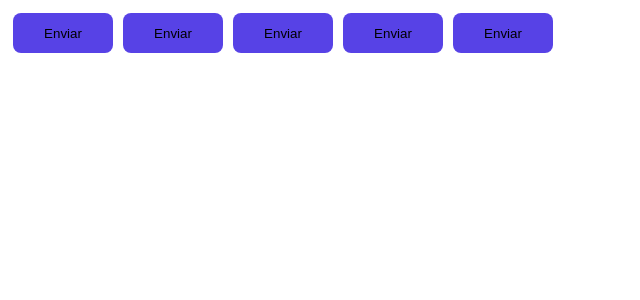
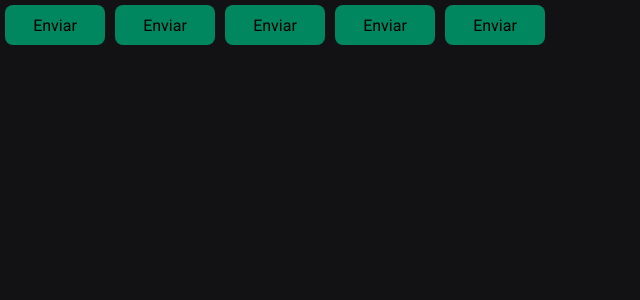
Before and after one commit to brunojuwer/ignite-timer, a React (Vite) app: page / in a window 1280 px wide. Shown: the top 300 px of the page, without its empty margins (0-640 px from the left). Built offline with nearby package versions, Linux system fonts and the light colour scheme.

Commit message:
Config do eslint e ajustado lint dos arquivos

```diff
--- a/index.html
+++ b/index.html
@@ -1,8 +1,11 @@
 <!DOCTYPE html>
 <html lang="en">
   <head>
+    <link rel="preconnect" href="https://fonts.googleapis.com" />
+    <link rel="preconnect" href="https://fonts.gstatic.com" crossorigin />
     <meta charset="UTF-8" />
     <meta name="viewport" content="width=device-width, initial-scale=1.0" />
+    <link href="https://fonts.googleapis.com/css2?family=Roboto+Mono:wght@700&family=Roboto:wght@400;700&display=swap" rel="stylesheet" />
     <title>Vite App</title>
   </head>
   <body>
--- a/package.json
+++ b/package.json
@@ -6,7 +6,9 @@
   "scripts": {
     "dev": "vite",
     "build": "tsc && vite build",
-    "preview": "vite preview"
+    "preview": "vite preview",
+    "lint": "eslint src --ext .ts,.tsx",
+    "lint-fix": "eslint src --ext .ts,.tsx --fix"
   },
   "dependencies": {
     "react": "^18.2.0",
@@ -14,6 +16,7 @@
     "styled-components": "^5.3.6"
   },
   "devDependencies": {
+    "@rocketseat/eslint-config": "^1.1.3",
     "@types/react": "^18.0.24",
     "@types/react-dom": "^18.0.8",
     "@types/styled-components": "^5.1.26",
--- a/src/@types/styled.d.ts
+++ b/src/@types/styled.d.ts
@@ -1,7 +1,7 @@
 import 'styled-components'
 import { defaultTheme } from '../styles/themes/default'
 
-type ThemeType = typeof defaultTheme;
+type ThemeType = typeof defaultTheme
 
 declare module 'styled-components' {
   export interface DefaultTheme extends ThemeType {}
--- a/src/App.tsx
+++ b/src/App.tsx
@@ -1,16 +1,19 @@
-import { Button } from "./components/Button";
-import { ThemeProvider } from 'styled-components';
-import { defaultTheme } from "./styles/themes/default";
+import { Button } from './components/Button'
+import { ThemeProvider } from 'styled-components'
+
+import { defaultTheme } from './styles/themes/default'
+import { GlobalStyle } from './styles/global'
 
 export function App() {
-
   return (
     <ThemeProvider theme={defaultTheme}>
-      <Button variant="primary"/>
-      <Button variant="secondary"/>
-      <Button variant="success"/>
-      <Button variant="danger"/>
+      <Button variant="primary" />
+      <Button variant="secondary" />
+      <Button variant="success" />
+      <Button variant="danger" />
       <Button />
+
+      <GlobalStyle />
     </ThemeProvider>
   )
 }
--- a/src/components/Button.styles.ts
+++ b/src/components/Button.styles.ts
@@ -1,6 +1,6 @@
-import styled from 'styled-components';
+import styled from 'styled-components'
 
-export type ButtonVariant = 'primary' | 'secondary' | 'danger' | 'success';
+export type ButtonVariant = 'primary' | 'secondary' | 'danger' | 'success'
 
 interface ButtonContainerProps {
   variant: ButtonVariant
@@ -10,7 +10,7 @@
   primary: 'purple',
   secondary: 'orange',
   danger: 'red',
-  success: 'green'
+  success: 'green',
 }
 
 export const ButtonContainer = styled.button<ButtonContainerProps>`
@@ -20,8 +20,7 @@
   border: 0;
   border-radius: 8px;
 
-  background-color: ${props => props.theme.primary};
+  background-color: ${(props) => props.theme['green-500']};
 
-  /* ${props => `background-color: ${buttonVariants[props.variant]}`} */
-
-`;
+  /* ${(props) => `background-color: ${buttonVariants[props.variant]}`} */
+`
--- a/src/main.tsx
+++ b/src/main.tsx
@@ -5,5 +5,5 @@
 ReactDOM.createRoot(document.getElementById('root') as HTMLElement).render(
   <React.StrictMode>
     <App />
-  </React.StrictMode>
+  </React.StrictMode>,
 )
--- /dev/null
+++ b/src/styles/global.ts
@@ -0,0 +1,25 @@
+import { createGlobalStyle } from 'styled-components'
+
+export const GlobalStyle = createGlobalStyle`
+  * {
+    margin: 0;
+    padding: 0;
+    box-sizing: border-box;
+  }
+
+  :focus {
+    outline: 0;
+    box-shadow: 0 0 0 2px ${(props) => props.theme['green-500']};
+  }
+
+  body {
+    background: ${(props) => props.theme['gray-900']};
+    color: ${(props) => props.theme['gray-300']};
+  }
+
+  body, input, textarea, button {
+    font-family: 'Roboto', sans-serif;
+    font-weight: 400;
+    font-size: 1rem;
+  }
+`
--- a/src/styles/themes/default.ts
+++ b/src/styles/themes/default.ts
@@ -1,4 +1,21 @@
 export const defaultTheme = {
-  primary: '#5742e6',
-  secondary: 'orange'
+  white: '#FFF',
+
+  'gray-100': '#E1E1E6',
+  'gray-300': '#C4C4CC',
+  'gray-400': '#8D8D99',
+  'gray-500': '#7C7C8A',
+  'gray-600': '#323238',
+  'gray-700': '#29292E',
+  'gray-800': '#202024',
+  'gray-900': '#121214',
+
+  'green-300': '#00B37E',
+  'green-500': '#00875F',
+  'green-700': '#015F43',
+
+  'red-500': '#AB222E',
+  'red-700': '#7A1921',
+
+  'yellow-500': '#FBA94C',
 }
```
Also changed, not shown: src/components/Button.tsx (+3 -5 lines), .eslintrc.json (added), 1 other file (tests, documents, lock files or other folders).
